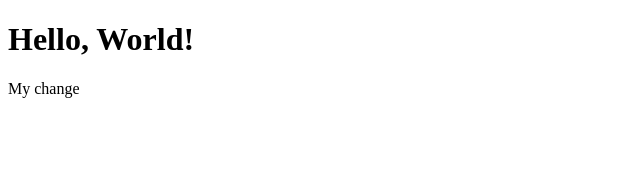
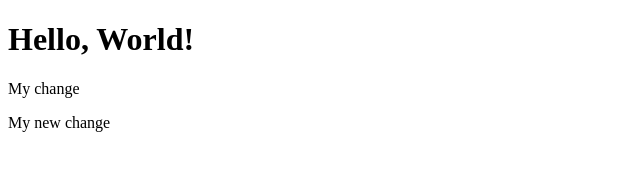
Before and after one commit to lyu-chunkwo/js-education, a plain HTML site: page index.html in a window 1280 px wide. Shown: the whole page, without its empty margins (0-640 px from the left). Drawn offline with nearby package versions, Linux system fonts and the light colour scheme.

Commit message:
new change

```diff
--- a/index.html
+++ b/index.html
@@ -16,6 +16,9 @@
   <p>
     My change
   </p>
+  <p>
+    My new change
+  </p>
 
 
 
```
